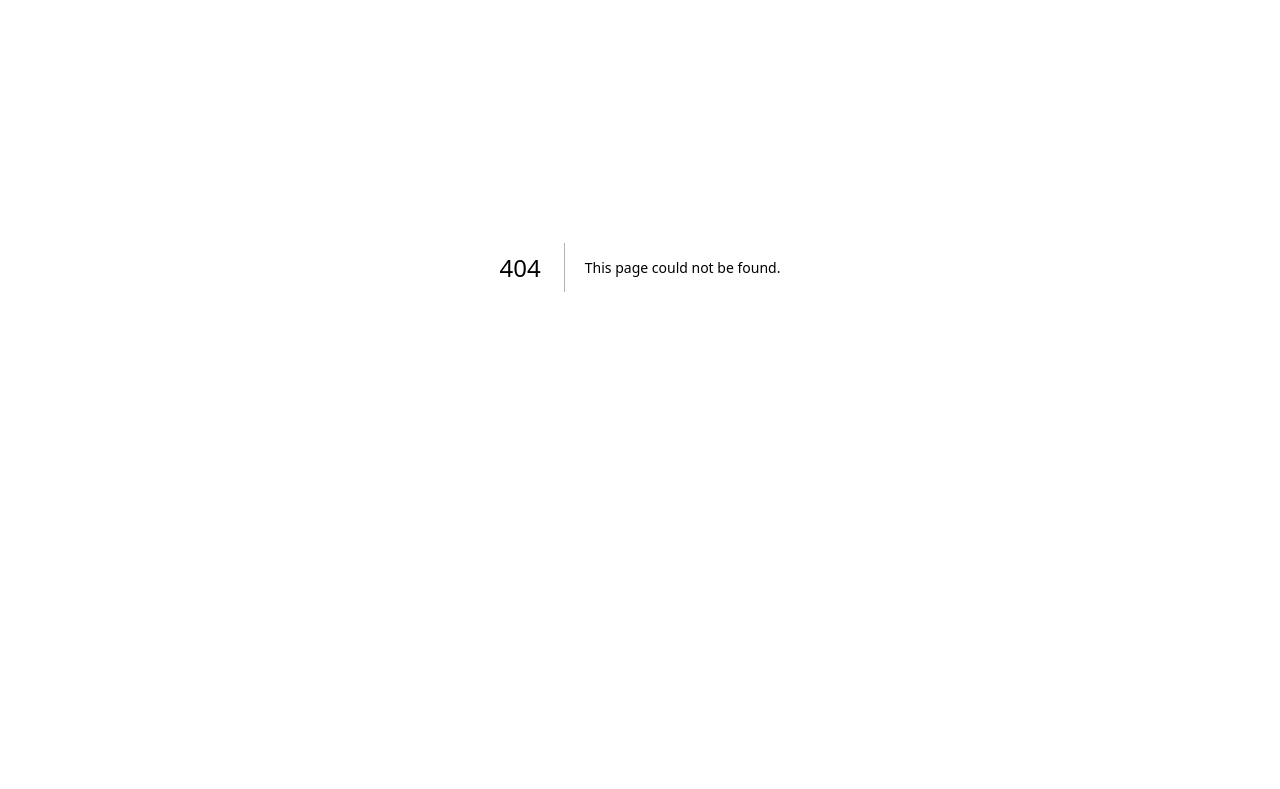
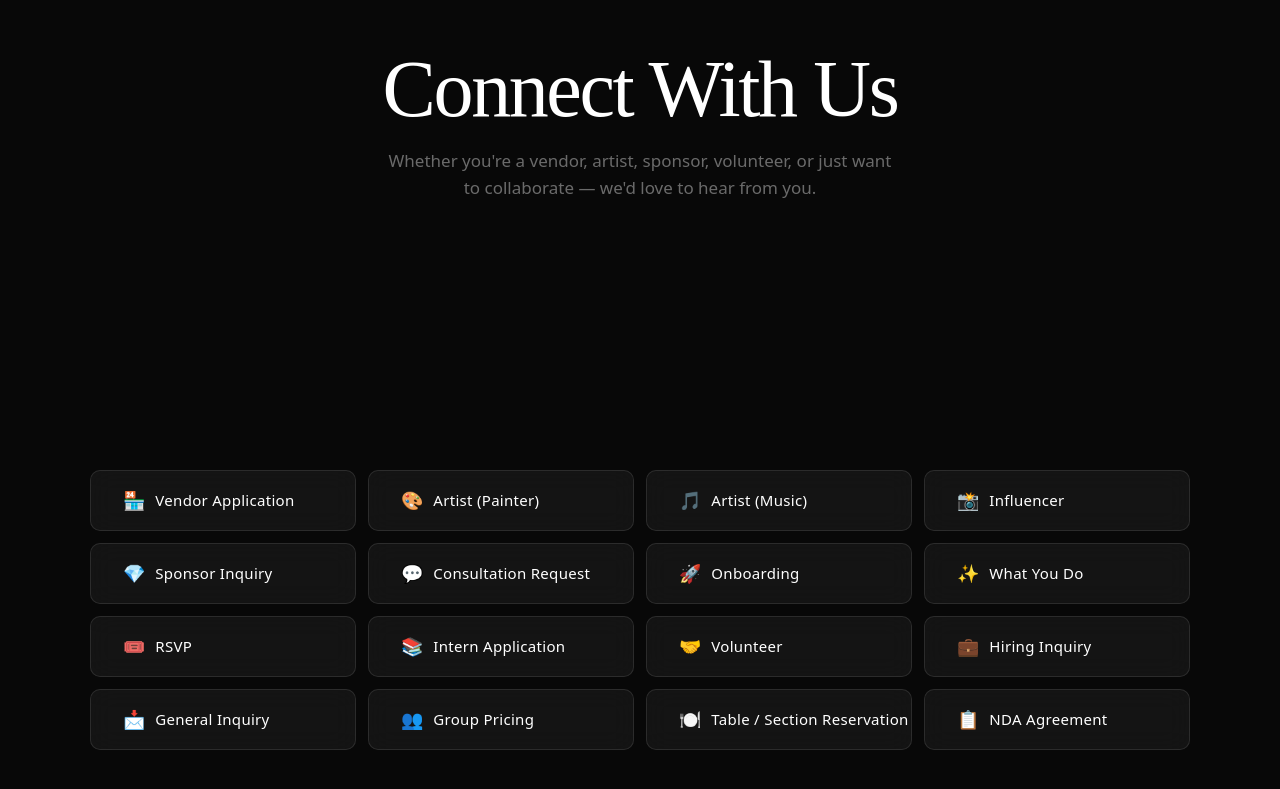
Before and after one commit to dolodorsey/forever-futbol-website, a Next.js app: page /connect in a window 1280 px wide. Before the commit this address had no page. Shown: the part 133-922 px from the top of the page. Before the commit the page ends 800 px from the top, so only its background shows below. Built offline with nearby package versions, Linux system fonts and the light colour scheme; a web font is replaced by a local one.

Commit message:
Add /connect forms page for Forever Futbol

```diff
--- /dev/null
+++ b/src/app/connect/page.tsx
@@ -0,0 +1,48 @@
+'use client';
+
+import { KHGFormGrid } from '@/components/KHGForms';
+
+export default function ConnectPage() {
+  return (
+    <main style={{
+      minHeight: '100vh',
+      background: '#080808',
+    }}>
+      {/* HERO */}
+      <section style={{
+        padding: 'clamp(100px, 15vw, 180px) clamp(20px, 5vw, 80px) clamp(40px, 6vw, 80px)',
+        textAlign: 'center',
+        position: 'relative',
+      }}>
+        <h1 style={{
+          fontFamily: '"Cormorant Garamond", serif',
+          fontSize: 'clamp(40px, 8vw, 80px)',
+          fontWeight: 300,
+          color: '#fff',
+          letterSpacing: '-0.03em',
+          lineHeight: 1.05,
+          marginBottom: 16,
+        }}>
+          Connect With Us
+        </h1>
+        <p style={{
+          fontSize: 'clamp(14px, 1.5vw, 17px)',
+          color: 'rgba(255,255,255,0.4)',
+          maxWidth: 520,
+          margin: '0 auto',
+          lineHeight: 1.6,
+        }}>
+          Whether you're a vendor, artist, sponsor, volunteer, or just want to collaborate — we'd love to hear from you.
+        </p>
+      </section>
+
+      {/* FORMS GRID */}
+      <KHGFormGrid
+        brandKey="forever_futbol"
+        title=""
+        subtitle=""
+        showSelective={true}
+      />
+    </main>
+  );
+}
```
